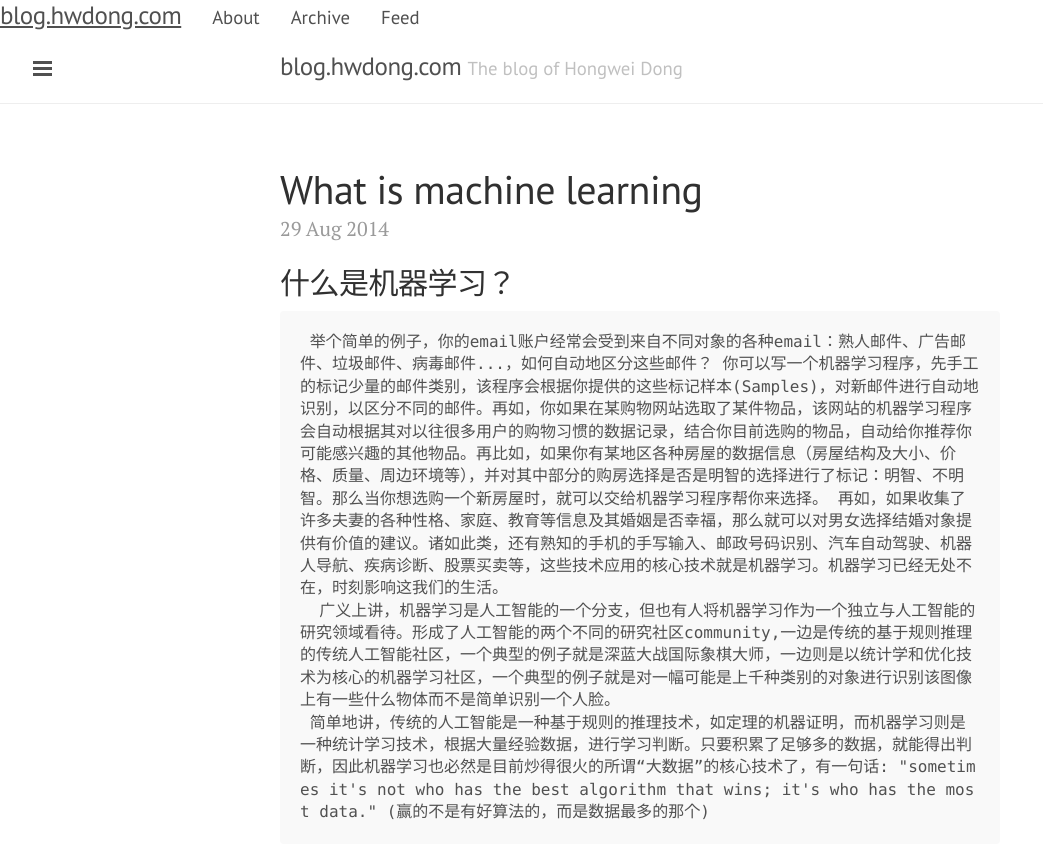
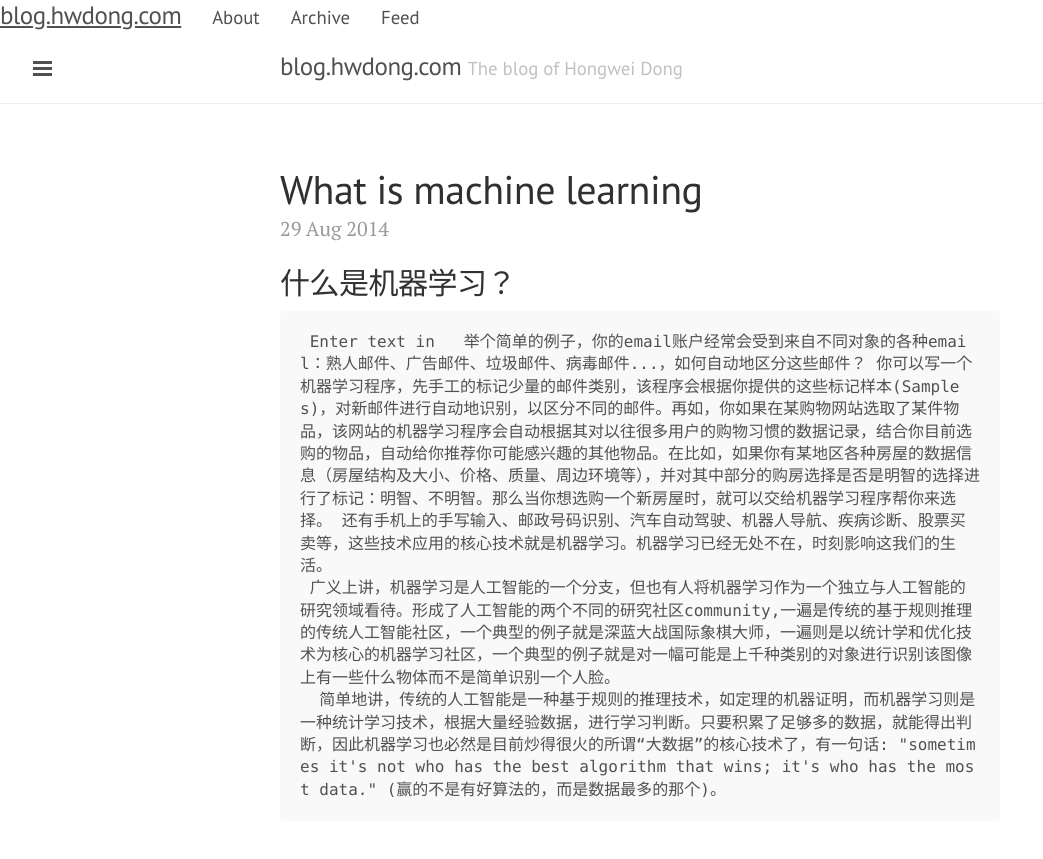
Before and after one commit to hwdong/hwdong-old.github.io, a Jekyll site: the page built from index.html, in a window 1280 px wide and 900 px high. Shown: the top 859 px of the window, without its empty margins (0-1043 px from the left). Built offline with Jekyll 4.4.1, drawn with Linux system fonts in a browser that asks for light colours; Markdown is read by kramdown in place of the engine named in the settings; the list of posts is cut into pages by our own code.

Commit message:
Updated 2014-08-29-What is Machine Learning.md

```diff
--- a/_posts/2014-08-29-What is Machine Learning.md
+++ b/_posts/2014-08-29-What is Machine Learning.md
@@ -4,6 +4,6 @@
 
 ## 什么是机器学习？
 
-     举个简单的例子，你的email账户经常会受到来自不同对象的各种email：熟人邮件、广告邮件、垃圾邮件、病毒邮件...，如何自动地区分这些邮件？ 你可以写一个机器学习程序，先手工的标记少量的邮件类别，该程序会根据你提供的这些标记样本(Samples)，对新邮件进行自动地识别，以区分不同的邮件。再如，你如果在某购物网站选取了某件物品，该网站的机器学习程序会自动根据其对以往很多用户的购物习惯的数据记录，结合你目前选购的物品，自动给你推荐你可能感兴趣的其他物品。再比如，如果你有某地区各种房屋的数据信息（房屋结构及大小、价格、质量、周边环境等），并对其中部分的购房选择是否是明智的选择进行了标记：明智、不明智。那么当你想选购一个新房屋时，就可以交给机器学习程序帮你来选择。 再如，如果收集了许多夫妻的各种性格、家庭、教育等信息及其婚姻是否幸福，那么就可以对男女选择结婚对象提供有价值的建议。诸如此类，还有熟知的手机的手写输入、邮政号码识别、汽车自动驾驶、机器人导航、疾病诊断、股票买卖等，这些技术应用的核心技术就是机器学习。机器学习已经无处不在，时刻影响这我们的生活。
-      广义上讲，机器学习是人工智能的一个分支，但也有人将机器学习作为一个独立与人工智能的研究领域看待。形成了人工智能的两个不同的研究社区community,一边是传统的基于规则推理的传统人工智能社区，一个典型的例子就是深蓝大战国际象棋大师，一边则是以统计学和优化技术为核心的机器学习社区，一个典型的例子就是对一幅可能是上千种类别的对象进行识别该图像上有一些什么物体而不是简单识别一个人脸。
-     简单地讲，传统的人工智能是一种基于规则的推理技术，如定理的机器证明，而机器学习则是一种统计学习技术，根据大量经验数据，进行学习判断。只要积累了足够多的数据，就能得出判断，因此机器学习也必然是目前炒得很火的所谓“大数据”的核心技术了，有一句话: "sometimes it's not who has the best algorithm that wins; it's who has the most data." (赢的不是有好算法的，而是数据最多的那个)
+     Enter text in   举个简单的例子，你的email账户经常会受到来自不同对象的各种email：熟人邮件、广告邮件、垃圾邮件、病毒邮件...，如何自动地区分这些邮件？ 你可以写一个机器学习程序，先手工的标记少量的邮件类别，该程序会根据你提供的这些标记样本(Samples)，对新邮件进行自动地识别，以区分不同的邮件。再如，你如果在某购物网站选取了某件物品，该网站的机器学习程序会自动根据其对以往很多用户的购物习惯的数据记录，结合你目前选购的物品，自动给你推荐你可能感兴趣的其他物品。在比如，如果你有某地区各种房屋的数据信息（房屋结构及大小、价格、质量、周边环境等），并对其中部分的购房选择是否是明智的选择进行了标记：明智、不明智。那么当你想选购一个新房屋时，就可以交给机器学习程序帮你来选择。 还有手机上的手写输入、邮政号码识别、汽车自动驾驶、机器人导航、疾病诊断、股票买卖等，这些技术应用的核心技术就是机器学习。机器学习已经无处不在，时刻影响这我们的生活。
+     广义上讲，机器学习是人工智能的一个分支，但也有人将机器学习作为一个独立与人工智能的研究领域看待。形成了人工智能的两个不同的研究社区community,一遍是传统的基于规则推理的传统人工智能社区，一个典型的例子就是深蓝大战国际象棋大师，一遍则是以统计学和优化技术为核心的机器学习社区，一个典型的例子就是对一幅可能是上千种类别的对象进行识别该图像上有一些什么物体而不是简单识别一个人脸。
+      简单地讲，传统的人工智能是一种基于规则的推理技术，如定理的机器证明，而机器学习则是一种统计学习技术，根据大量经验数据，进行学习判断。只要积累了足够多的数据，就能得出判断，因此机器学习也必然是目前炒得很火的所谓“大数据”的核心技术了，有一句话: "sometimes it's not who has the best algorithm that wins; it's who has the most data." (赢的不是有好算法的，而是数据最多的那个)。
```
